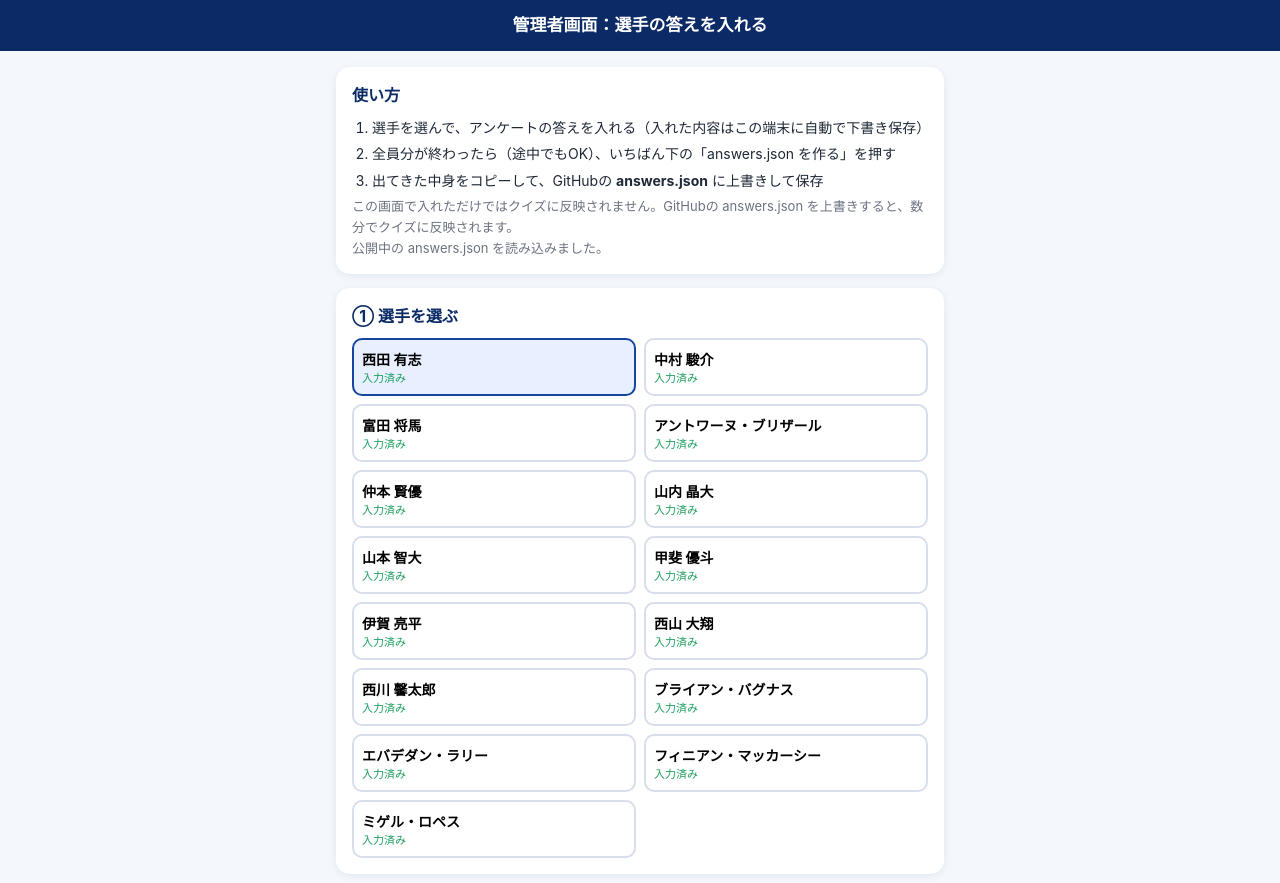
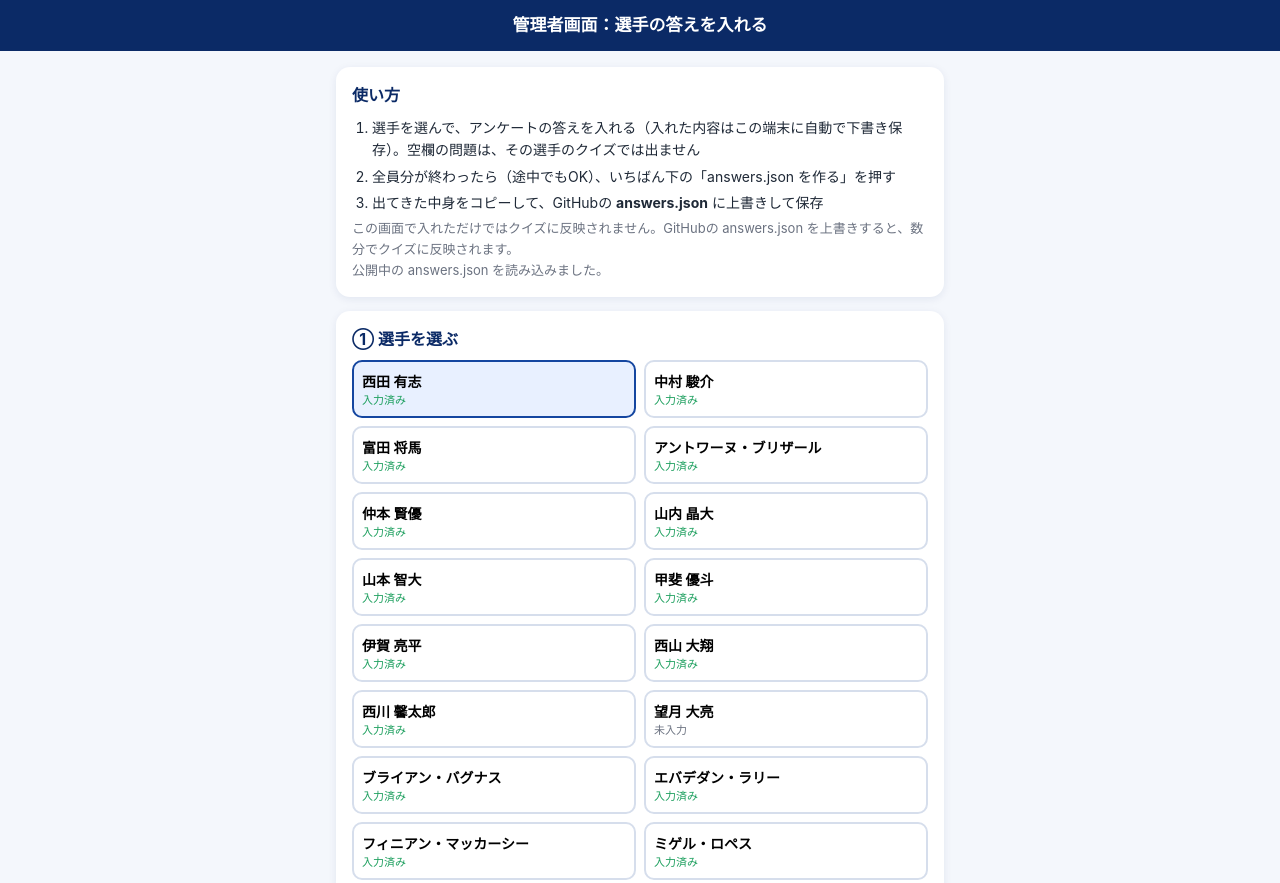
Before and after one commit to hnfire-collab/bluteon-quiz, a plain HTML site: page admin.html in a window 1280 px wide. Shown: the top 883 px of the page. Drawn offline with Linux system fonts and the light colour scheme.

Commit message:
Update admin.html

```diff
--- a/admin.html
+++ b/admin.html
@@ -42,7 +42,7 @@
   <div class="card">
     <h2>使い方</h2>
     <ol class="steps">
-      <li>選手を選んで、アンケートの答えを入れる（入れた内容はこの端末に自動で下書き保存）</li>
+      <li>選手を選んで、アンケートの答えを入れる（入れた内容はこの端末に自動で下書き保存）。空欄の問題は、その選手のクイズでは出ません</li>
       <li>全員分が終わったら（途中でもOK）、いちばん下の「answers.json を作る」を押す</li>
       <li>出てきた中身をコピーして、GitHubの <b>answers.json</b> に上書きして保存</li>
     </ol>
@@ -83,7 +83,7 @@
 const PLAYERS = [
   "西田 有志","中村 駿介","富田 将馬","アントワーヌ・ブリザール","仲本 賢優",
   "山内 晶大","山本 智大","甲斐 優斗","伊賀 亮平","西山 大翔",
-  "西川 馨太郎","ブライアン・バグナス","エバデダン・ラリー","フィニアン・マッカーシー","ミゲル・ロペス"
+  "西川 馨太郎","望月 大亮","ブライアン・バグナス","エバデダン・ラリー","フィニアン・マッカーシー","ミゲル・ロペス"
 ];
 const QUESTIONS = [
   {id:"q1", type:"choice", text:"①災害時に1つだけ持って逃げるなら何を選ぶ？", options:["水","スマートフォン","懐中電灯","バレーボール","その他"]},
@@ -116,8 +116,8 @@ function renderPlayers(){
   document.querySelectorAll(".pbtn").forEach(b => b.onclick = () => { current = PLAYERS[+b.dataset.i]; renderPlayers(); renderForm(); });
 }
 
-function sel(id, opts, val){
-  return `<select data-k="${id}"><option value="">（未入力）</option>${opts.map(o =>
+function sel(id, opts, val, all){
+  return `<select data-k="${id}"><option value="">（未入力＝この問題は出さない）</option>${all ? `<option value="*" ${val==="*"?"selected":""}>全員（誰を選んでも正解）</option>` : ""}${opts.map(o =>
     `<option ${o===val?"selected":""}>${esc(o)}</option>`).join("")}</select>`;
 }
 
@@ -127,9 +127,13 @@ function renderForm(){
   QUESTIONS.forEach(q => {
     html += `<div class="q"><label>${esc(q.text)}</label>`;
     if (q.type === "choice") html += sel(q.id, q.options, a[q.id]);
-    if (q.type === "player") html += sel(q.id, PLAYERS, a[q.id]);
+    if (q.type === "player") html += sel(q.id, PLAYERS, a[q.id], true);
     if (q.type === "kanji") html += `<input type="text" data-k="q7" value="${esc(a.q7)}" placeholder="例：守">
-      <div class="sub"><span>正解にしたい答えが複数あるときは「、」で区切る（例：守、Protect）。英語は大文字・小文字を区別しません。</span></div>`;
+      <div class="sub"><span>正解にしたい答えが複数あるときは「、」で区切る（例：守、Protect）。英語は大文字・小文字を区別しません。</span></div>
+      <div class="sub"><span>答え合わせで見せる答え（なくてもOK。ないときは最初の答え）</span>
+      <input type="text" data-k="q7_show" value="${esc(a.q7_show)}"></div>
+      <div class="sub"><span>理由（なくてもOK）</span>
+      <input type="text" data-k="q7_reason" value="${esc(a.q7_reason)}"></div>`;
     if (q.id === "q1") html += `<div class="sub"><span>「その他」の中身（その他を選んだ選手だけ）</span>
       <input type="text" data-k="q1_other" value="${esc(a.q1_other)}"></div>`;
     if (q.id === "q2") html += `<div class="sub"><span>理由（日本語）※答え合わせの画面に出ます</span>
```
